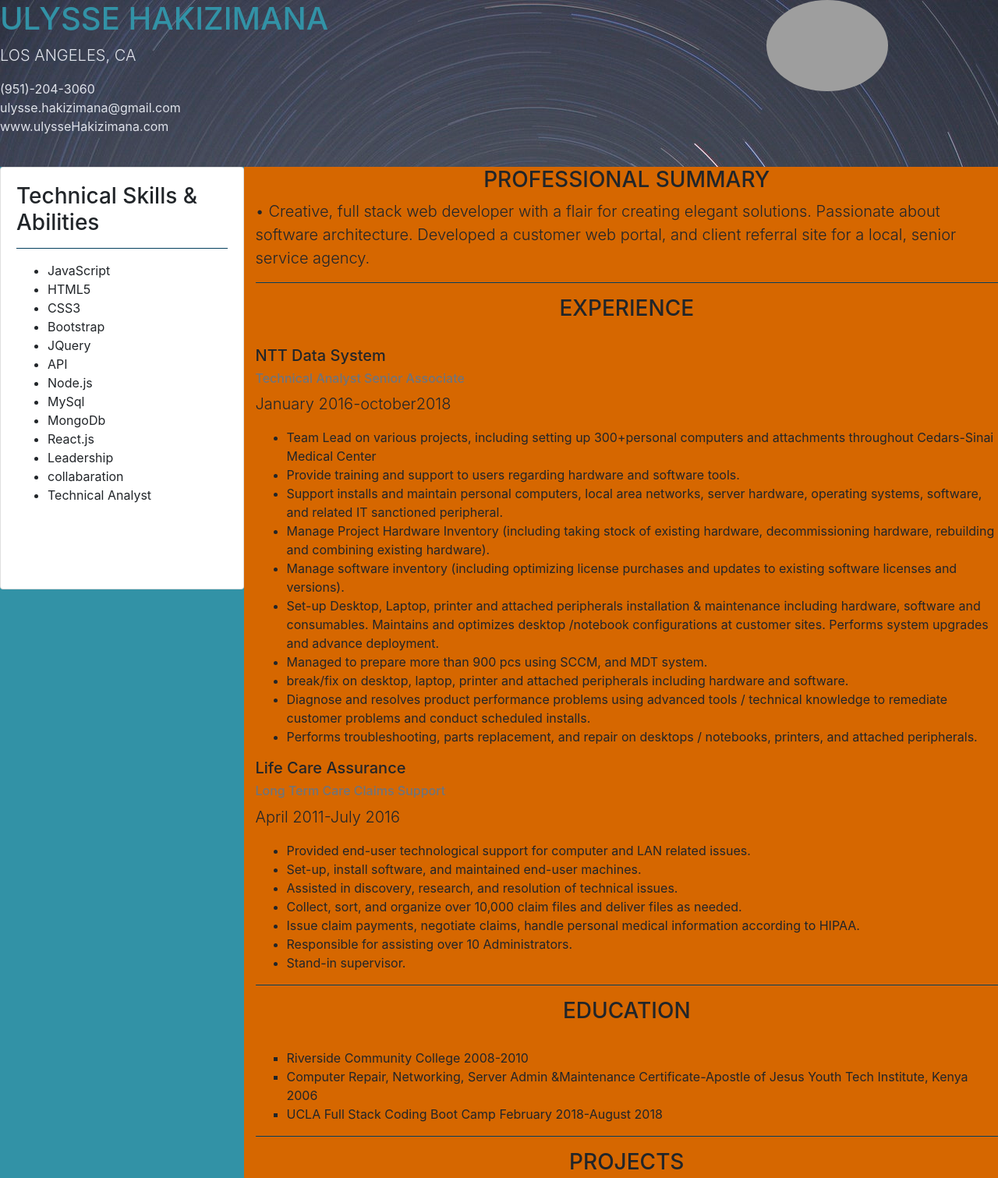
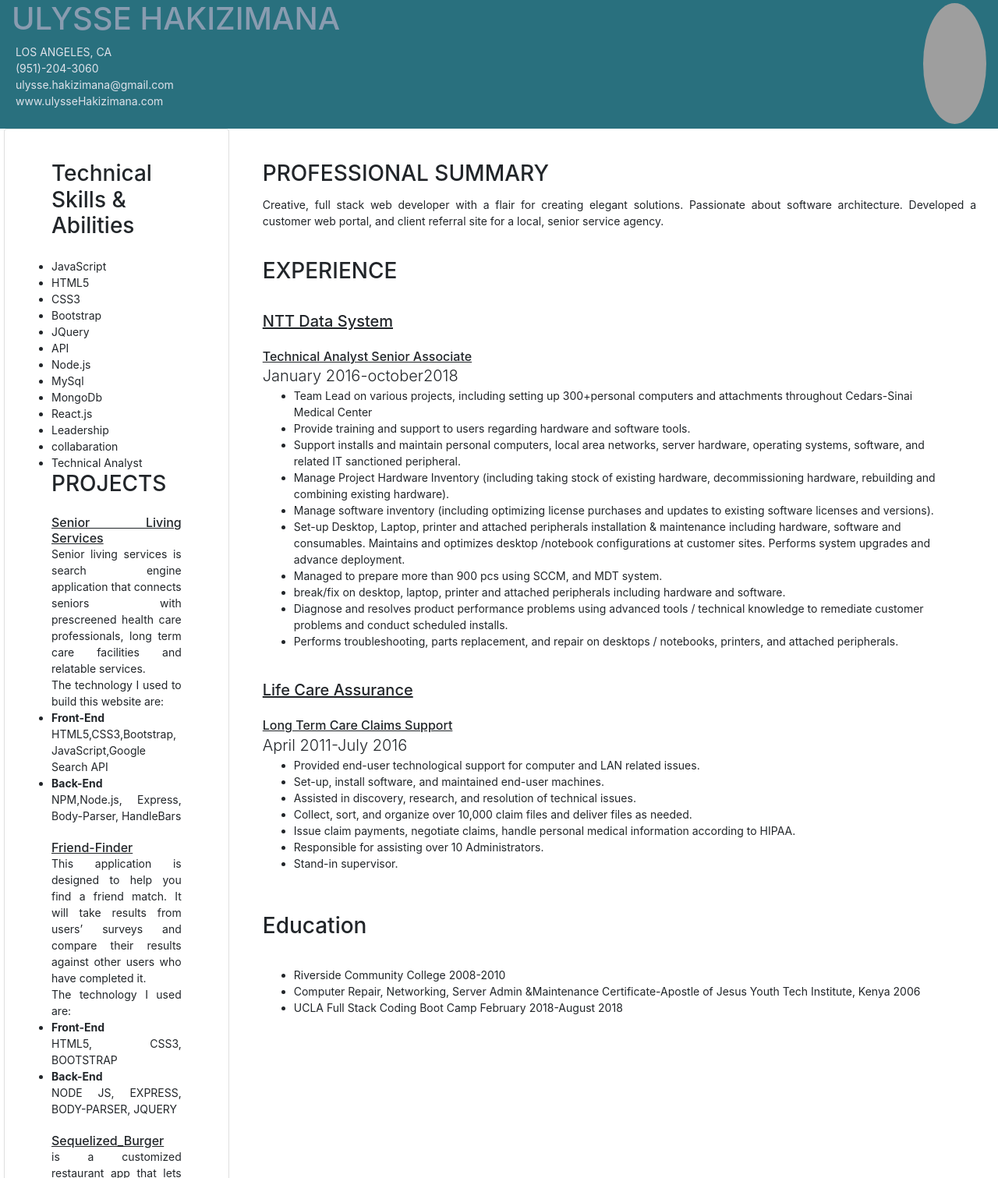
Before and after one commit to ulyssehakiza/ulysse-Portfolio, a plain HTML site: page resume.html in a window 1280 px wide. Shown: the top 1511 px of the page at 78% size. Drawn offline with nearby package versions, Linux system fonts and the light colour scheme; grey boxes are pictures that could not be loaded.

Commit message:
updateresume

```diff
--- a/css/style.css
+++ b/css/style.css
@@ -1,5 +1,5 @@
 body {
-  background: #3292a6;
+  background: #fff;
 }
 
 .navbar {
@@ -67,7 +67,7 @@ body {
 }
 .text-white {
   font-size: 1rem;
-  background: #3292a6;
+  background: #29707e;
   color: white;
 }
 
@@ -79,46 +79,110 @@ body {
 
 /* RESUME PAGE */
 
+/* HEADER */
 .header-container {
-  background-image: url('../img/photo-2.jpg');
+  background-color: #29707e;
   color: #dfe2ea;
+  height: 165px;
+}
+p.home-text {
+  font-size: 14px;
+  padding-left: 20px;
+}
+a.home {
+  color: #fff;
+  text-decoration: none;
+  padding-left: 15px;
+}
+a.home:hover {
+  color: #a4a8bdc9;
 }
 
-.resume-container {
+.header-img {
+  height: 165px;
 }
-.left-container {
-  background: #3292a6;
+.img-fluid {
+  position: absolute;
+  right: 15px;
+  margin-top: 4px;
+  width: 25%;
+  height: 155px;
 }
-.right-container {
-  background: #d66700;
+/* LEFT SECTION */
+.row {
+  margin-right: 0px;
+}
+.col-lg-3 {
+  padding-left: 20px;
 }
 
-hr {
-  background: #034668;
+.card {
+  padding: 20px;
+  margin: 0px;
 }
 
+.card-skills {
+  padding: 20px;
+  padding-top: 0px;
+  padding-bottom: 0px;
+  margin: auto;
+}
+.card-projects {
+  padding: 20px;
+  padding-top: 0px;
+  margin: auto;
+  text-align: justify;
+}
+.title {
+  margin-bottom: 0px;
+  border: 20px;
+  font-size: 28px;
+}
+h6,
+h5 {
+  text-decoration: underline;
+  margin-bottom: 0px;
+}
+
+.lead-project,
+p {
+  padding: 0px;
+  margin-left: 0px;
+  margin-bottom: 0px;
+  text-align: justify;
+  font-size: 14px;
+}
 .fab {
   color: #fff;
-}
-.card-body {
-  padding: 20px;
-}
-.card {
-  padding: 0px;
-  margin: 0px;
-}
-.col-lg-3 {
-  padding-right: 0px;
 }
 .ed {
   list-style-type: square;
 }
 
-/* resume header */
-a.home {
-  color: #fff;
-  text-decoration: none;
+/* RIGHT SECTION */
+
+.card-right {
+  padding: 28px;
+
+  border-right: 1px;
 }
-a.home:hover {
-  color: #3292a6;
+.lead {
+  margin-bottom: 0px;
+  text-align: justify;
 }
+.card-content {
+  padding-right: 40px;
+  font-size: 14px;
+}
+.card-title {
+  padding-top: 13px;
+}
+hr {
+  background: #034668;
+}
+
+/* Footer*/
+.footer-container {
+  height: auto;
+  text-align: center;
+}
--- a/resume.html
+++ b/resume.html
@@ -20,7 +20,7 @@
     <title>resume</title>
   </head>
 
-  <body id="resume">
+  <body>
     <!-- HEADER RESUME -->
     <header class="resume-header bg-dark">
       <div class="header-container">
@@ -30,35 +30,36 @@
               <a href="index.html" class="home">ULYSSE HAKIZIMANA</a>
             </h1>
 
-            <p class="lead">LOS ANGELES, CA</p>
+            <p class="home-text">LOS ANGELES, CA</p>
 
-            <p>
+            <p class="home-text">
               (951)-204-3060
-              <br />ulysse.hakizimana@gmail.com<br />www.ulysseHakizimana.com
+              <br/>ulysse.hakizimana@gmail.com<br/>www.ulysseHakizimana.com
             </p>
-            <br />
+            <br/>
           </div>
-          <div class="col-lg-3 ">
+          <div class="header-img col-lg-3 ">
             <img
               src="img/newlook.jpg"
               alt=""
-              class="img-fluid rounded-circle w-50 mb-2 "
+              class="img-fluid rounded-circle  d-md-right"
             />
           </div>
         </div>
       </div>
     </header>
 
-    <!-- RESUME SECTION -->
+    <!-- LEFT SECTION -->
     <section id="resume" class="py-6">
       <div class="resume-container">
         <div class="row">
           <div class="col-lg-3 col-md-6">
             <div class="card">
               <div class="card-body">
-                <h3>Technical Skills & Abilities</h3>
-                <hr>
-                <ul>
+                <div class="card-skills">
+                  <h3 class="title">Technical Skills & Abilities</h3>
+                  <br>
+                  <ul class="lead-project">
                     <li>JavaScript</li>
                     <li>HTML5</li>
                     <li>CSS3</li>
@@ -73,7 +74,54 @@
                     <li>collabaration</li>
                     <li>Technical Analyst</li>
                   </ul>
+                </div>
+                <div class="card-projects">
+                  <h3 class="title">PROJECTS</h3>
+                  <br>
+                  <h6>Senior Living Services</h6>
+                  <Ul class="lead-project">
+                    <p>
+                      Senior living services is search engine application that connects seniors with prescreened health care
+                      professionals,
+                      long term care facilities and relatable services.<br>The technology I used to build this website are:
+                    </p>
+                    <li><b>Front-End</b><br>
+                      HTML5,CSS3,Bootstrap,JavaScript,Google Search API
 
+                    </li>
+                    <li><b>Back-End</b><br>
+                      NPM,Node.js, Express, Body-Parser, HandleBars
+                    </li>
+                    <br>
+                  </ul>
+                  <h6>Friend-Finder</h6>
+                  <ul class="lead-project">
+                    <p>
+                      This application is designed to help you find a friend match. It will take results from users’ surveys and
+                      compare
+                      their results against other users who have completed it.<br>The technology I used are:
+                    </p>
+                    <li><b>Front-End</b><br>
+                      HTML5, CSS3, BOOTSTRAP
+                    </li>
+                    <li><b>Back-End</b><br>
+                      NODE JS, EXPRESS, BODY-PARSER, JQUERY
+                    </li>
+                    <br>
+                  </ul>
+
+                  <h6>Sequelized_Burger</h6>
+                  <ul class="lead-project">
+                    <p>
+                      is a customized restaurant app that lets users order Burgers from a custom Menu.<br>the technology I used are:
+                    </p>
+                    <li><b>Front-End</b><br>
+                      HTML5, CSS3, BOOTSTRAP
+                    </li>
+                    <li><b>Back-End</b><br>
+                      NODE JS, EXPRESS, SEQUELIZE, HANDLEBARS, MYSQL.
+                    </li>
+                  </Ul>
 
                   <div class="d-flex justify-content-center">
                     <div class="p-4">
@@ -89,23 +137,27 @@
                     </div>
                   </div>
                 </div>
+
               </div>
             </div>
-          <div class="right-container col-lg-9">
+          </div>
+          <!--RIGHT SECTION-->
+          <div class="card-right col-lg-9">
+
                 <!--introduction-->
-            <h3 class="text-center">PROFESSIONAL SUMMARY</h3>
-            <p class="lead">
-              • Creative, full stack web developer with a flair for creating elegant solutions. Passionate about software
+                <h3 class="card-title">PROFESSIONAL SUMMARY</h3>
+                <p class="card-text">
+                  Creative, full stack web developer with a flair for creating elegant solutions. Passionate about software
                   architecture. Developed a customer web portal, and client referral site for a local, senior service agency.
                 </p>
-            <hr>
+                <br>
                 <!--Experience-->
-            <h3 class="text-center">EXPERIENCE</h3>
+                <h3 class="card-title">EXPERIENCE</h3>
                 <br>
-            <h5> NTT Data System</h5>
-            <h6 class="text-muted">Technical Analyst Senior Associate</h6>
+                <h5> NTT Data System</h5><br>
+                <h6>Technical Analyst Senior Associate</h6>
                 <p class="lead">January 2016-october2018</p>
-            <ul>
+                <ul class="card-content">
                   <li>
                     Team Lead on various projects, including setting up 300+personal computers and attachments throughout Cedars-Sinai
                     Medical Center
@@ -114,11 +166,13 @@
                     Provide training and support to users regarding hardware and software tools.
                   </li>
                   <li>
-                Support installs and maintain personal computers, local area networks, server hardware, operating systems, software,
+                    Support installs and maintain personal computers, local area networks, server hardware, operating systems,
+                    software,
                     and related IT sanctioned peripheral.
                   </li>
                   <li>
-                Manage Project Hardware Inventory (including taking stock of existing hardware, decommissioning hardware, rebuilding
+                    Manage Project Hardware Inventory (including taking stock of existing hardware, decommissioning hardware,
+                    rebuilding
                     and combining existing hardware).
                   </li>
                   <li>
@@ -126,8 +180,10 @@
                     versions).
                   </li>
                   <li>
-                Set-up Desktop, Laptop, printer and attached peripherals installation & maintenance including hardware, software and
-                consumables. Maintains and optimizes desktop /notebook configurations at customer sites. Performs system upgrades and
+                    Set-up Desktop, Laptop, printer and attached peripherals installation & maintenance including hardware, software
+                    and
+                    consumables. Maintains and optimizes desktop /notebook configurations at customer sites. Performs system upgrades
+                    and
                     advance deployment.
                   </li>
                   <li>Managed to prepare more than 900 pcs using SCCM, and MDT system.</li>
@@ -137,13 +193,16 @@
                     problems and conduct scheduled installs.
                   </li>
                   <li>
-                Performs troubleshooting, parts replacement, and repair on desktops / notebooks, printers, and attached peripherals.
+                    Performs troubleshooting, parts replacement, and repair on desktops / notebooks, printers, and attached
+                    peripherals.
                   </li>
                 </ul>
+                <br>
                 <h5>Life Care Assurance</h5>
-            <h6 class="text-muted">Long Term Care Claims Support</h6>
+                <br>
+                <h6>Long Term Care Claims Support</h6>
                 <p class="lead">April 2011-July 2016</p>
-            <ul>
+                <ul class="card-content">
                   <li>Provided end-user technological support for computer and LAN related issues.</li>
                   <li>Set-up, install software, and maintained end-user machines.</li>
                   <li>Assisted in discovery, research, and resolution of technical issues.</li>
@@ -152,20 +211,20 @@
                   <li>Responsible for assisting over 10 Administrators.</li>
                   <li>Stand-in supervisor.</li>
                 </ul>
-            <hr>
+                <br>
                 <!--EDUCATION-->
-              <h3 class="text-center">EDUCATION</h3>
+
+                    <h3 class="card-title">Education</h3>
                     <br>
-              <ul class="ed">
+                    <ul class="card-content">
                       <li>Riverside Community College 2008-2010</li>
-                <li>Computer Repair, Networking, Server Admin &Maintenance Certificate-Apostle of Jesus Youth Tech Institute, Kenya 2006</li>
+                      <li>Computer Repair, Networking, Server Admin &Maintenance Certificate-Apostle of Jesus Youth
+                        Tech Institute, Kenya
+                        2006</li>
                       <li>UCLA Full Stack Coding Boot Camp
                         February 2018-August 2018</li>
                     </ul>
-              <hr>
-              <h3 class="text-center">PROJECTS</h3>
 
-              <br>
           </div>
         </div>
         </div>
@@ -174,16 +233,16 @@
 
     <!-- FOOTER -->
 
-    <footer id="main-footer" class="bg-dark">
+    <footer id="main-footer" class="text-white">
       <div class="footer-container">
         <div class="row">
           <div class="col-md-3 py-4" id="download">
-            <a href="" class="btn btn-outline-light">
+            <a href="resume.html" class="btn btn-outline-light">
               <i class="fas fa-cloud"></i> Download Resume
             </a>
           </div>
-          <div class="col-md-3 py-4"><h3>Portfolio</h3></div>
-          <div class="col-md-3 text-center justify-content-between py-4">
+          <div class="col-md-3 py-4"><h3>RESUME</h3></div>
+          <div class="col-md-3  justify-content-between py-4">
             <p>Copyright &copy; <span id="year"></span></p>
           </div>
           <div class="col-md-3 py-4">
```
Also changed, not shown: index.html (+5 -5 lines). Lines whose indentation alone changed are shown as unchanged.
